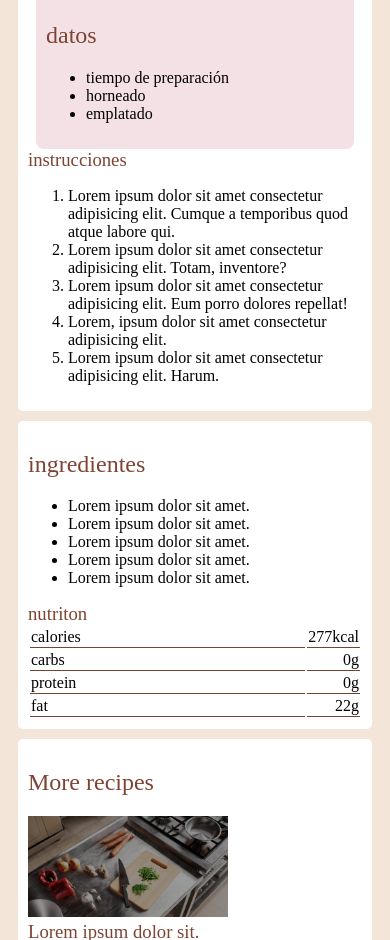
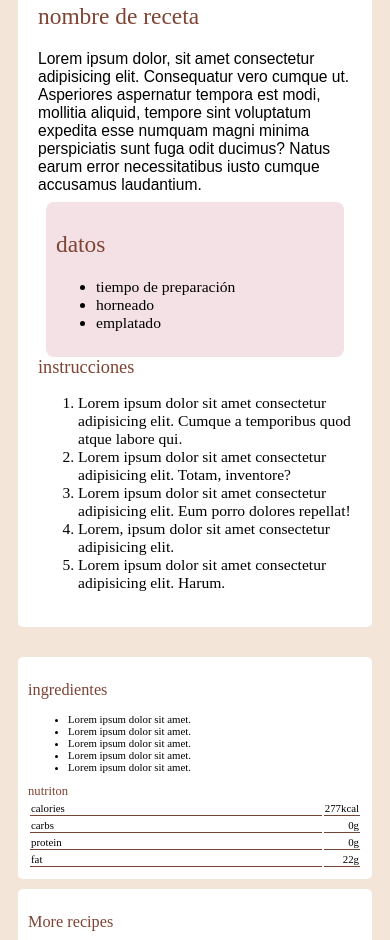
Before and after one commit to Nicoherre-orj/modulo-1-bit, a plain HTML site: page index.html in a window 390 px wide. Shown: the part 549-1489 px from the top of the page. Drawn offline with Linux system fonts and the light colour scheme.

Commit message:
agregar gid y media queries

```diff
--- a/css/styles_form.css
+++ b/css/styles_form.css
@@ -1,6 +1,3 @@
-body {
-  background-color: #f3e5d8;
-}
 #navegador {
   display: flex;
   flex-direction: row;
@@ -37,13 +34,13 @@ footer {
 p {
   margin: 0px;
   font-family: "DM Sans", sans-serif;
-  font-weight: 400;
+
 }
 .titulos {
   color: #7e4333;
   font-family: "DM Serif Display", serif;
   font-style: normal;
-  font-weight: 400;
+
 }
 section {
   background-color: white;
@@ -62,9 +59,40 @@ section {
   height: 30px;
   margin: 30px;
 }
-article{
-background-color: gray;
- border-radius: 5px;
- color: gray;
- padding: 50px;
+article {
+  background-color: gray;
+  border-radius: 5px;
+  color: gray;
+  padding: 50px;
 }
+body {
+  background-color: #f3e5d8;
+  display: grid;
+  grid-template-columns: 1fr;
+  grid-template-rows: 50px, 1fr, 50px;
+}
+nav {
+  grid-area: 1/1/1/2;
+}
+section {
+  grid-area: 2/1/2/2;
+}
+footer {
+  grid-area: 3/1/3/3;
+}
+@media screen and (max-width: 600px){
+  section{
+    margin-left : 0px;
+    margin-right:0px;
+    margin-top: 40px;
+    margin-bottom: 40px;
+  }
+}
+@media screen and(max-width:400px) {
+  section{
+    width: 5px;
+  }
+  nav{
+    font-size: small;
+  }
+}
--- a/css/styles_index.css
+++ b/css/styles_index.css
@@ -38,6 +38,7 @@ button {
   margin-left: 25px;
   margin-right: 25px;
   border-radius: 5px;
+  height: 250px;
 }
 
 #DatosPreparacion {
@@ -49,12 +50,7 @@ button {
   margin-top: 8px;
 }
 
-section {
-  background-color: white;
-  border-radius: 5px;
-  margin: 10px;
-  padding: 10px;
-}
+
 .titulos {
   color: #7e4333;
   font-family: "DM Serif Display", serif;
@@ -83,8 +79,12 @@ footer {
 #aside {
   background-color: white;
   border-radius: 5px;
-  margin: 10px;
+  margin-top: 15px;
+  margin-bottom: 15px;
+  margin-left: 5px;
+  margin-right: 5px;
   padding: 10px;
+  font-size: smaller;
 }
 table {
   list-style-type: none;
@@ -97,19 +97,111 @@ td {
 }
 #nutricion {
   text-align: end;
+  flex-direction: row;
+  align-items: end;
 }
-.RecetasExtras{
-  max-height: 200px;
-  max-width: 200px;
-  display: inline-flex;
-  justify-content: left;
+#recetas{
+  display: flex;
+}
+.ImagenReceta{
+  margin: 10px;
+  width: 100px;
+  height: 100px;
 }
 .TextoAside{
   display: inline-flex;
   flex-direction: column;
+  justify-content: center;
+}
 
-}
 h3{
   display: inline-flex;
   margin: 0px;
 }
+#page{
+  display: grid;
+  grid-template-columns:1fr,300px;
+  grid-template-rows:100px,1fr,100px;
+}
+nav{
+  grid-area: 1/1/1/3;
+}
+footer{
+  grid-area: 3/1/3/3;
+}
+aside{
+grid-area: 2/2/2/3;
+max-width: 250px;
+}
+section {
+  background-color: white;
+  border-radius: 5px;
+  margin-top: 15px;
+  margin-left: 100px;
+  margin-right: 10px;
+  margin-bottom: 15px;
+  padding: 20px;
+  grid-area: 2/1/2/2;
+  font-size:larger;
+}
+@media screen and (max-width:600px) {
+  section{
+    margin-top: 15px;
+    margin-left: 10px;
+    margin-right: 10px;
+    margin-bottom:15px;
+
+  }
+  #page{
+    display: grid;
+    grid-template-columns: 1fr;
+    grid-template-rows: 50px,1fr,1fr,50px
+  }
+  aside{
+    grid-area:3/1/3/2 ;
+    max-width: 100%;
+    margin-top: 15px;
+    margin-left: 10px;
+    margin-right: 10px;
+    margin-bottom: 15px;
+  }
+  footer{
+    grid-area:4/1/4/2 ;
+  }
+  #aside{
+    margin:0px;
+    margin-bottom: 10px;
+  }
+}
+@media screen and (max-width:400px) {
+  section{
+    margin-top: 15px;
+    margin-left: 10px;
+    margin-right: 10px;
+    margin-bottom:15px;
+
+  }
+  #page{
+    font-size:small;
+    display: grid;
+    grid-template-columns: 1fr;
+    grid-template-rows: 50px,1fr,1fr,50px;
+
+  }
+  aside{
+    grid-area:3/1/3/2 ;
+    max-width: 100%;
+    margin-top: 15px;
+    margin-left: 10px;
+    margin-right: 10px;
+    margin-bottom: 15px;
+  }
+  footer{
+    grid-area:4/1/4/2 ;
+  }
+  #aside{
+    margin:0px;
+    margin-bottom: 10px;
+  }
+
+}
--- a/index.html
+++ b/index.html
@@ -7,6 +7,7 @@
     <link rel="stylesheet" href="./css/styles_index.css" />
   </head>
   <body>
+    <div id="page">
     <nav>
       <div id="navegador">
         <img src="../image/logo_bitcook.png" alt="logo bitcook" />
@@ -94,27 +95,28 @@
             <td id="nutricion">22g</td>
           </tr>
         </table>
+
       </div>
       <div id="aside">
         <h2 class="titulos">More recipes</h2>
-        <div>
-          <img class="RecetasExtras" src="./image/hero.jpg" alt="fondo cocina" />
+        <div id="recetas">
+          <img class="ImagenReceta" src="./image/hero.jpg" alt="fondo cocina" />
           <div class="TextoAside">
           <h3 class="titulos">Lorem ipsum dolor sit.</h3>
           <p>Lorem ipsum dolor sit amet consectetur adipisicing elit.</p>
         </div>
     </div>
 
-    <div>
-        <img class="RecetasExtras" src="./image/hero.jpg" alt="logo fondo de cocina" />
+    <div id="recetas">
+        <img class="ImagenReceta" src="./image/hero.jpg" alt="logo fondo de cocina" />
         <div class="TextoAside">
         <h3 class="titulos">Lorem ipsum dolor sit.</h3>
         <p>Lorem ipsum dolor sit amet consectetur adipisicing elit.</p>
       </div>
   </div>
 
-  <div>
-    <img class="RecetasExtras" src="./image/hero.jpg" alt="logo fondo de cocina" />
+  <div id="recetas">
+    <img class="ImagenReceta" src="./image/hero.jpg" alt="logo fondo de cocina" />
     <div class="TextoAside">
     <h3 class="titulos">Lorem ipsum dolor sit.</h3>
     <p>Lorem ipsum dolor sit amet consectetur adipisicing elit.</p>
@@ -126,7 +128,7 @@
          <img src="./image/logo_bitcook.png" alt="logo de bitcook">
          <p>© 2024 Bogotá Institute of Technology.</p>
     </footer>
-
+</div>
     <script src="../js/scrip.js"></script>
   </body>
 </html>
```
Also changed, not shown: css/styles_home.css (added).
